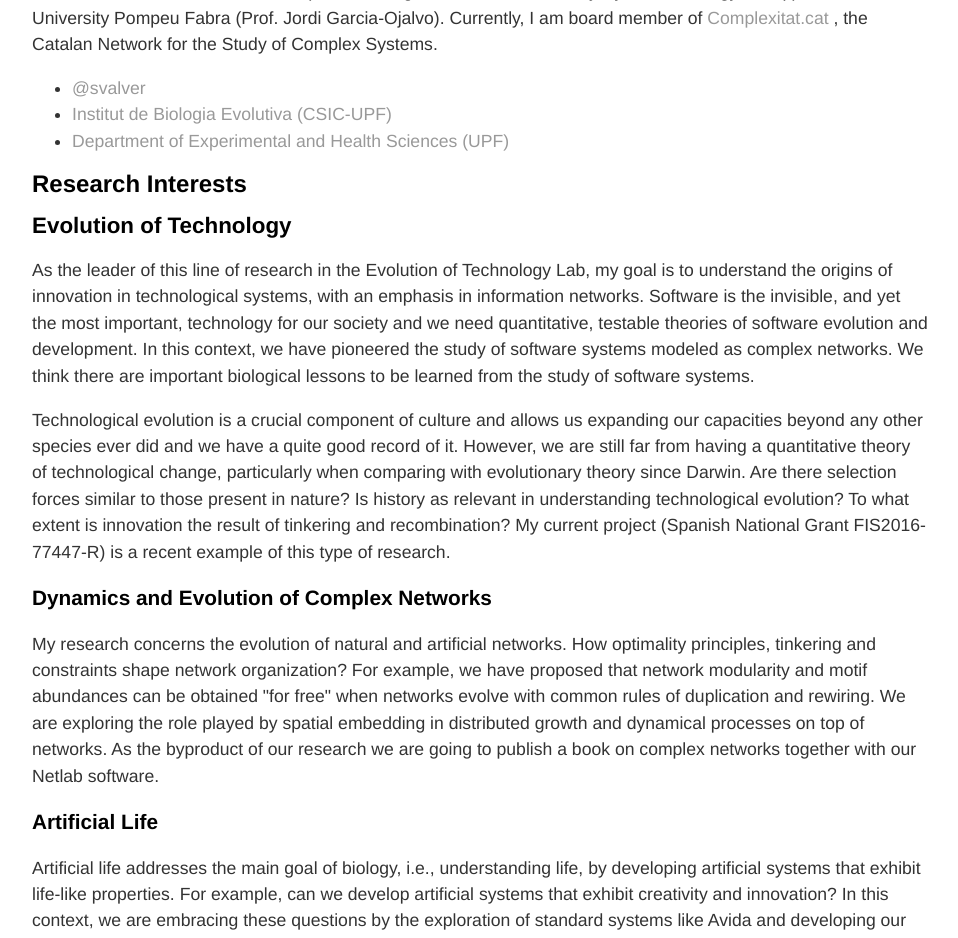
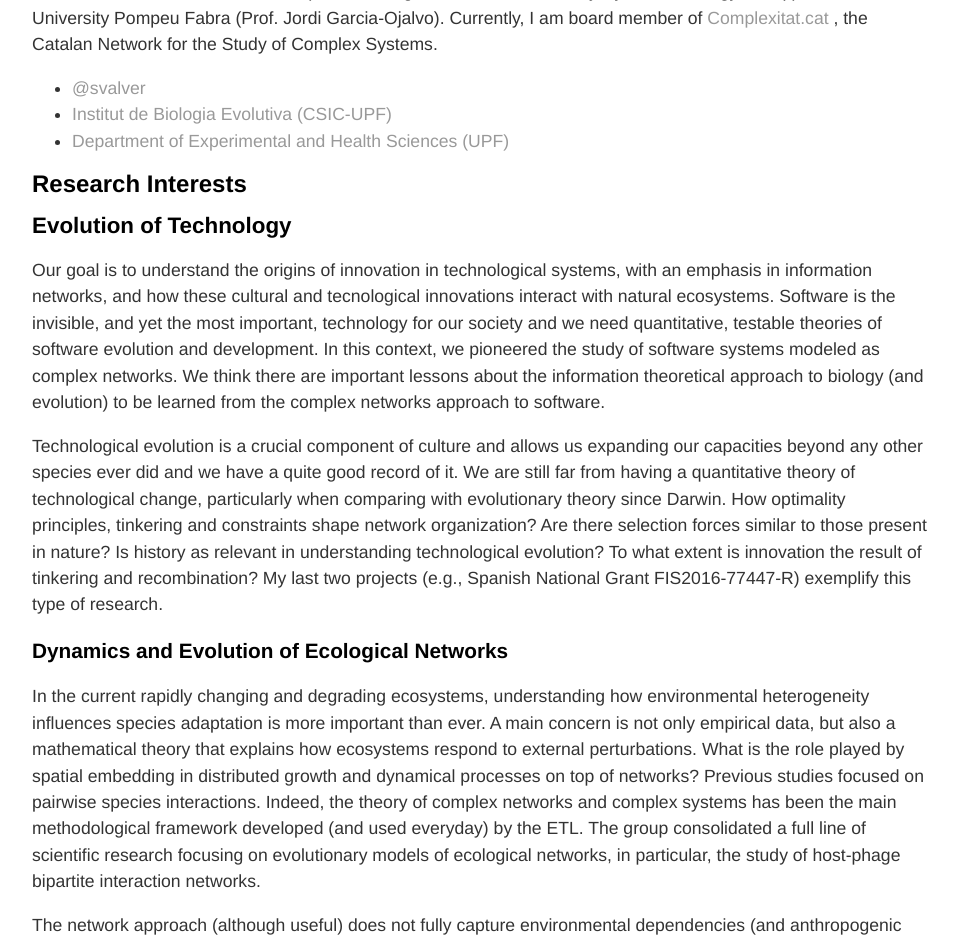
Before and after one commit to svalver/svalver.github.io, a Jekyll site: the page built from about/index.html, in a window 1280 px wide and 1400 px high, scrolled down 322 px. Shown: the top 938 px of the window, without its empty margins (160-1118 px from the left). Built offline with Jekyll 4.4.1, drawn with Linux system fonts in a browser that asks for light colours; some of the changed text lies outside the part shown.

Commit message:
research lines + video TOPONETS 2020

```diff
--- a/about/index.html
+++ b/about/index.html
@@ -20,40 +20,33 @@ I hold a Degree in Informatics Engineering (Grado en Ingenieria Informatica) by
 
 <h2>Evolution of Technology</h2>
 <p>
-As the leader of this line of research in the Evolution of Technology Lab, my goal is to
-understand the origins of innovation in technological systems, with an emphasis
-in information networks. Software is the invisible, and yet the most important,
-technology for our society and we need quantitative, testable theories of software
-evolution and development.  In this context, we have pioneered the study of
-software systems modeled as complex networks. We think there are important biological
-lessons to be learned from the study of software systems.
+Our goal is to understand the origins of innovation in technological systems, with an emphasis in information networks, and how these cultural and tecnological innovations interact with natural ecosystems. Software is the invisible, and yet the most important, technology for our society and we need quantitative, testable theories of software  evolution and development. In this context, we pioneered the study of software systems modeled as complex networks. We think there are important lessons about the information theoretical approach to biology (and evolution) to be learned from the complex networks approach to software.
 </p>
 
 <p>
-Technological evolution is a crucial component of culture and allows us expanding
-our capacities beyond any other species ever did and we have a quite good record of it.
-However, we are still far from having a quantitative theory of technological change,
-particularly when comparing with evolutionary theory since Darwin. Are there
-selection forces similar to those present in nature? Is history as relevant in
-understanding technological evolution? To what extent is innovation the result
-of tinkering and recombination? My current project
-(Spanish National Grant FIS2016-77447-R) is a recent example of this type of research.
+Technological evolution is a crucial component of culture and allows us expanding our capacities beyond any other species ever did and we have a quite good record of it. We are still far from having a quantitative theory of technological change, particularly when comparing with evolutionary theory since Darwin. How optimality principles, tinkering and constraints shape network organization? Are there selection forces similar to those present in nature? Is history as relevant in understanding technological evolution? To what extent is innovation the result of tinkering and recombination? My last two projects (e.g., Spanish National Grant FIS2016-77447-R) exemplify this type of research.
 </p>
 
-<h3>Dynamics and Evolution of Complex Networks</h3>
-<p>
-My research concerns the evolution of natural and artificial networks. How optimality
-principles, tinkering and constraints shape network organization? For example,
-we have proposed that network modularity and motif abundances can be obtained
-"for free" when networks evolve with common rules of duplication and rewiring.
-We are exploring the role played by spatial embedding in distributed growth
-and dynamical processes on top of networks. As the byproduct of our research
-we are going to publish a book on complex networks together with our Netlab software.
+<h3>Dynamics and Evolution of Ecological Networks</h3>
+
+<p>In the current rapidly changing and degrading ecosystems,  understanding how environmental heterogeneity influences species adaptation is more important than ever. A main concern is not only empirical data, but also a mathematical theory that explains how ecosystems respond to external perturbations. What is the role played by spatial embedding in distributed growth and dynamical processes on top of  networks? Previous studies focused on pairwise species interactions. Indeed, the theory of complex networks and complex systems has been the main methodological framework developed (and used everyday) by the ETL. The group consolidated a full line of scientific research focusing on evolutionary models of ecological networks, in particular, the study of host-phage bipartite interaction networks.
 </p>
 
-<h3>Artificial Life</h3>
+<p> The network approach (although useful) does not fully capture environmental dependencies (and anthropogenic changes) in high-order ecosystem features, like modularity and nestedness. Habitat-mediated interactions necessitate an extension of networks, which are properly represented with an hypergraph. In a recent publication (Valverde et al., 2020) we have extended hypergraph modeling to real plant-virus infections. Our theoretical and empirical study of these habitat-mediated interactions suggests how the organization of ecosystems is flexible and adapts to environmental changes (see the short talk below).
+</p>
 
-<p>Artificial life addresses the main goal of biology, i.e., understanding life, by developing artificial systems that exhibit life-like properties. For example, can we develop artificial systems that exhibit creativity and innovation? In this context, we are embracing these questions by the exploration of standard systems like Avida and developing our own physically-based artificial life systems (Chimera).
+<p>
+<video width="640" height="320" controls="controls" autoplay="false">
+<source src="../teach/TOPONETS_2020_VALVERDE_captions_1080.mp4" type="video/mp4">
+	<object data="" width="640" height="320">
+		<embed width="640" height="320" src="trailer.mp4">
+	</object>
+</video>
+</p>
+
+<h3>Evolution of Artificial Life</h3>
+
+<p>Artificial life addresses the main goal of biology, i.e., understanding life, by developing artificial systems that exhibit life-like properties. For example, can we develop artificial systems that exhibit creativity and innovation? We are embracing these questions by the exploration of standard systems like Avida and developing our physically-based artificial life systems (like Chimera see this video). In the future, we plan to extend this computational approach to understand the evolution of large-scale ecosystems.
 </p>
 
 </div>
```
Also changed, not shown: 1 other file.
